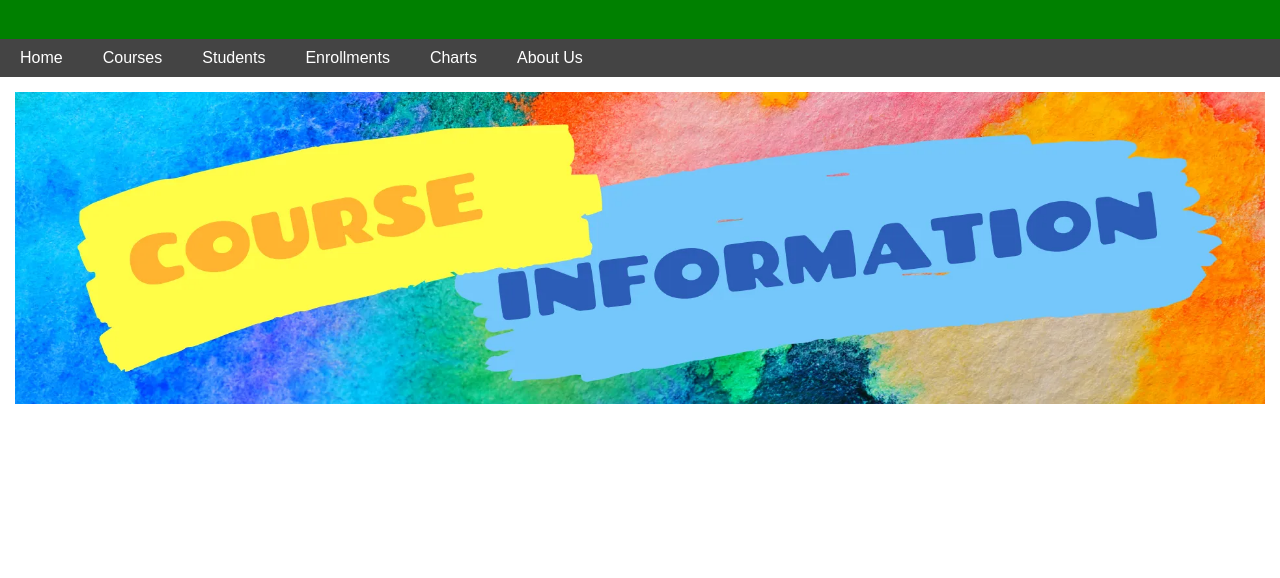
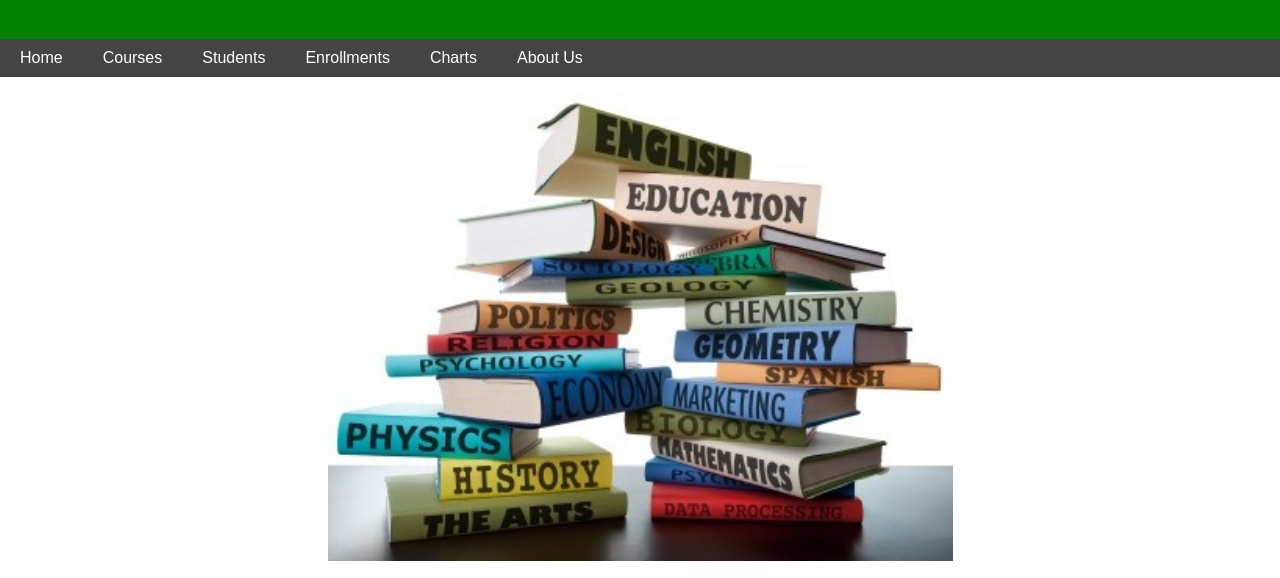
Before and after one commit to pavandatla23/MyWeb, a plain HTML site: page index.html in a window 1280 px wide. Shown: the part 81-659 px from the top of the page. Drawn offline with Linux system fonts and the light colour scheme.

Commit message:
indeximagechange

```diff
--- a/index.html
+++ b/index.html
@@ -8,8 +8,10 @@
     <style>
         /* Additional CSS for adjusting image width */
         img {
-            max-width: 100%;
-            height: auto;
+            width: 50%;
+            height: auto; /* Maintain aspect ratio */
+            display: block; /* Make sure the image is displayed as a block element */
+            margin: 0 auto; /* Center the image horizontally */
         }
 
         body {
@@ -38,7 +40,7 @@
     </nav>
     <main>
         <section>
-            <img src="./img/img.jpg" alt="Image description">
+            <img src="./img/Homeimg.jpg" alt="Image description">
             <h2>ABOUT PLATFORM</h2>
             <p>
                 Our website contains information about courses offered,student details and enrollment details.Discover a range of courses available, access student details, and enroll students smoothly on our platform.
```
Also changed, not shown: img/Homeimg.jpg (added).
